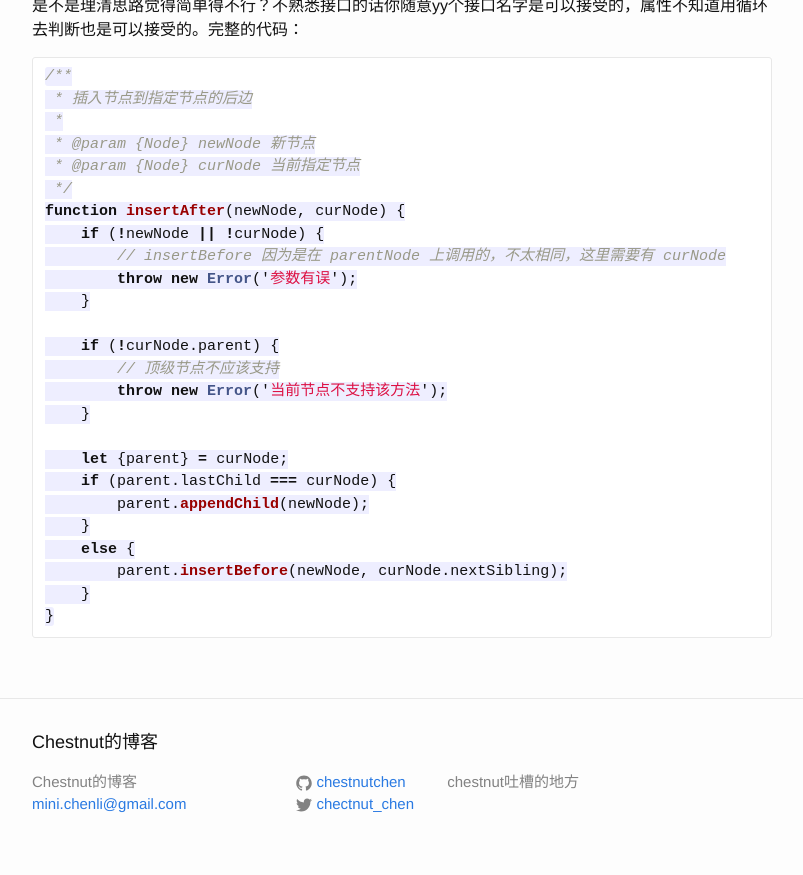
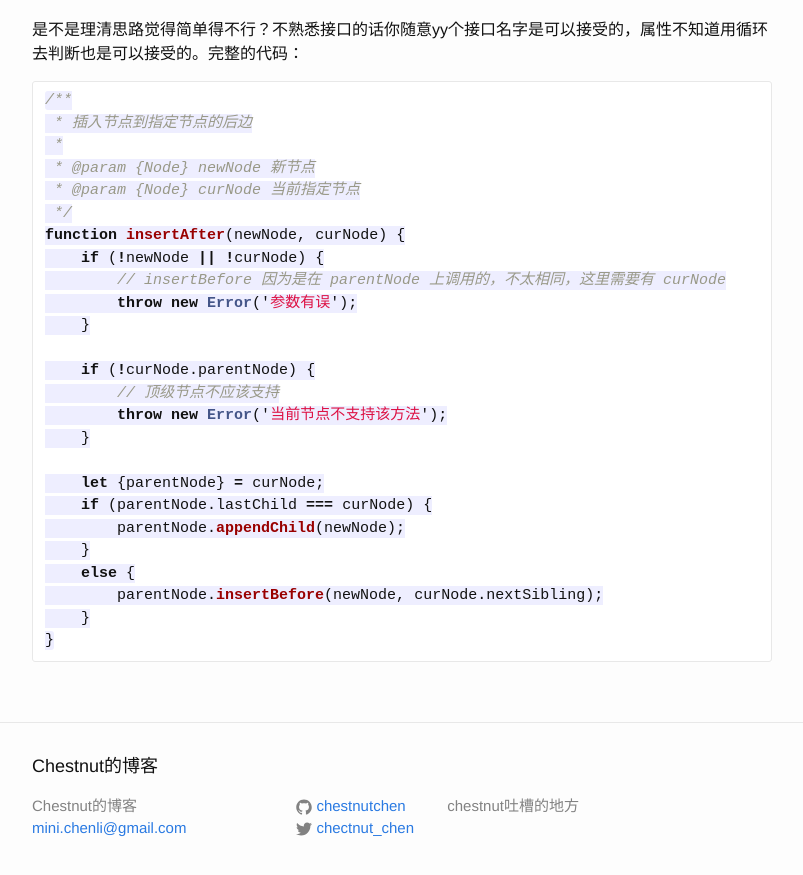
Before and after one commit to chestnutchen/chestnutchen.github.io, a Jekyll site: the page built from _posts/2017-01-27-面试题详解系列之『实现一个insertAfter』.md, in a window 1280 px wide and 900 px high, scrolled down 1419 px. Shown: the top 875 px of the window, without its empty margins (238-1041 px from the left). Built offline with Jekyll 4.4.1, drawn with Linux system fonts in a browser that asks for light colours; Markdown is read by kramdown in place of the engine named in the settings.

Commit message:
修改一个typo

````diff
--- a/_posts/2017-01-27-面试题详解系列之『实现一个insertAfter』.md
+++ b/_posts/2017-01-27-面试题详解系列之『实现一个insertAfter』.md
@@ -24,7 +24,7 @@ categories: 基础
 首先，这是考察`DOM`树增删改查的增，很明显的数据结构入门题目。一般不要修改原生类型，所以尽量不要直接在`Node.prototype`上直接挂。那么实现一个工具函数，我的思路如下
 
 1. 审题，`insertAfter`是插入到当前节点后边，即插入一个同父节点的兄弟节点，参数需要一个新节点`newNode`，一个当前节点`curNode`，均为必传
-1. 溯源，`DOM`树是一棵有部分特定结构的多叉树，树插入同级别节点需要通过`parent`指针来操作
+1. 溯源，`DOM`树是一棵有部分特定结构的多叉树，树插入同级别节点需要通过`parentNode`指针来操作
 2. 分析，多叉树的后代节点一般是一个容器，或者我们直接当成数组，可以分为三种情况
     - 在头部插入（特殊）
     - 在中间插入（大多数情况）
@@ -58,17 +58,17 @@ function insertAfter(newNode, curNode) {
         throw new Error('参数有误');
     }
 
-    if (!curNode.parent) {
+    if (!curNode.parentNode) {
         // 顶级节点不应该支持
         throw new Error('当前节点不支持该方法');
     }
 
-    let {parent} = curNode;
-    if (parent.lastChild === curNode) {
-        parent.appendChild(newNode);
+    let {parentNode} = curNode;
+    if (parentNode.lastChild === curNode) {
+        parentNode.appendChild(newNode);
     }
     else {
-        parent.insertBefore(newNode, curNode.nextSibling);
+        parentNode.insertBefore(newNode, curNode.nextSibling);
     }
 }
 ```
````
